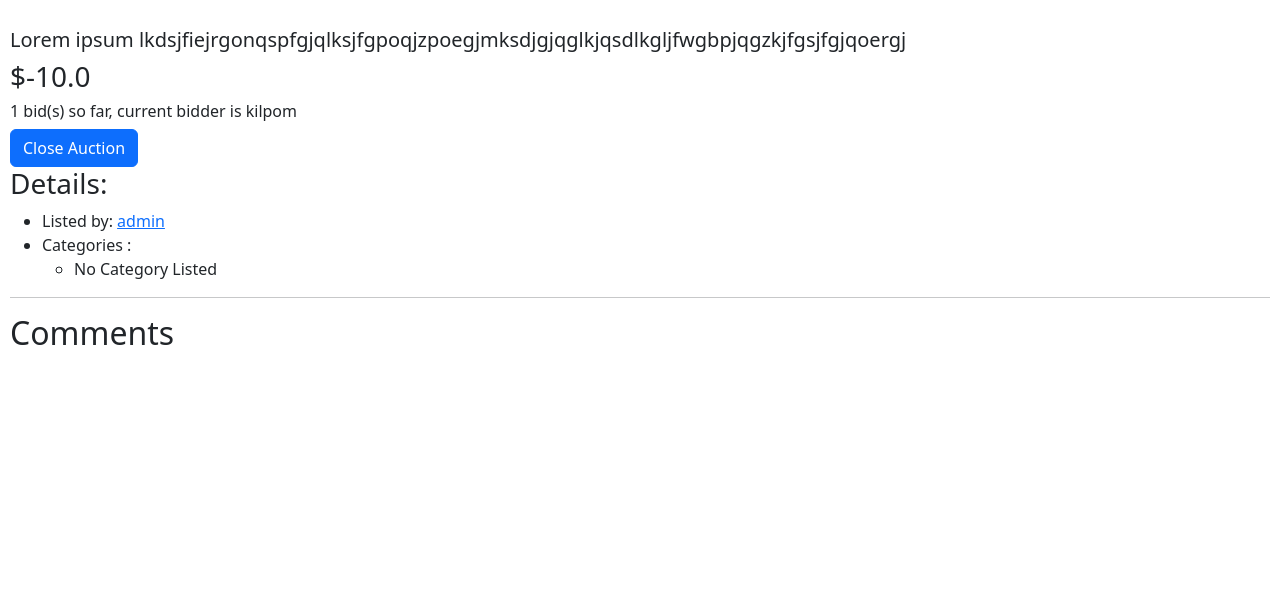
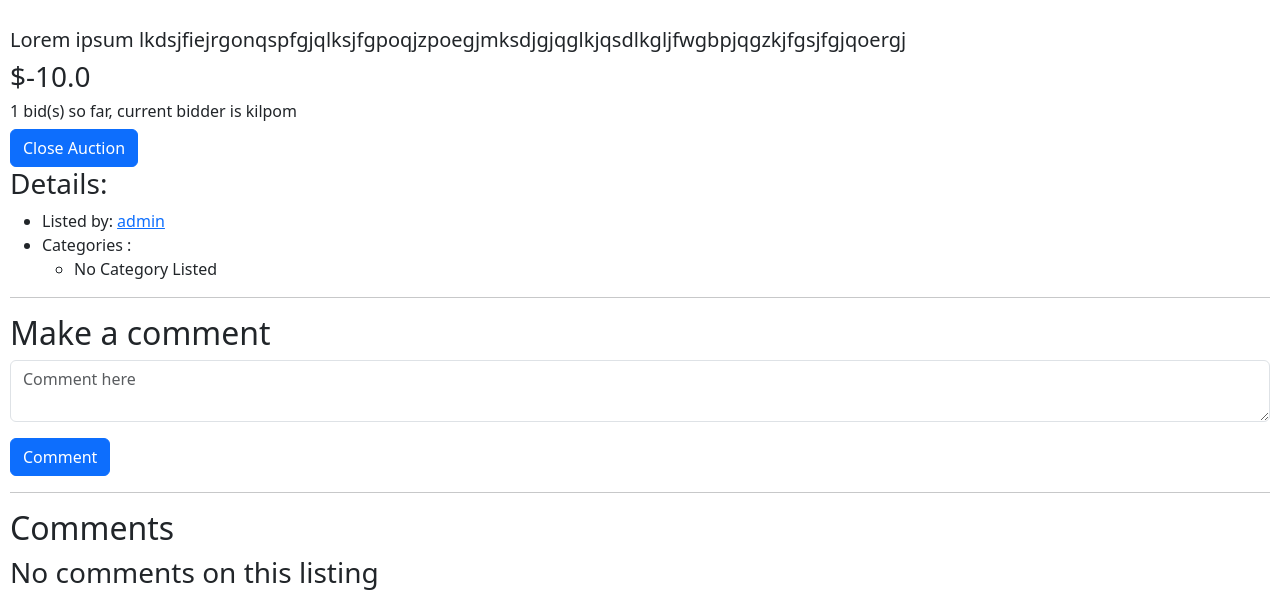
Before and after one commit to Kwanddwo/cs50, a Django app: page /listing/2 in a window 1280 px wide. Shown: the part 569-1176 px from the top of the page. Before the commit the page ends 914 px from the top, so only its background shows below. Run offline with Django 3.2, Linux system fonts and the light colour scheme; a user stored in the database is signed in; data comes from the database, SQL or seed files in the repository; both versions use the stored data as it was after the commit.

Commit message:
Added comments

```diff
--- a/commerce/auctions/templates/auctions/listing.html
+++ b/commerce/auctions/templates/auctions/listing.html
@@ -54,8 +54,37 @@
         </li>
     </ul>
     <hr>
+    <h2>Make a comment</h2>
+    {% if user.is_authenticated %}
+        <form action="{% url 'comment' listing.id %}" method="post">
+            {% csrf_token %}
+            <textarea required class="form-control mb-3" name="text" placeholder="Comment here"></textarea>
+            <input type="hidden" name="commenter" value="{{ user.id }}">
+            <button class="btn btn-primary" type="submit">Comment</button>
+            <input type="hidden" name="delete">
+        </form>
+    {% else %}
+        <h6><a href="{% url 'login_view' %}">Login</a>to comment</h6>
+    {% endif %}
+    <hr>
     <h2>Comments</h2>
     {% for comment in listing.comments.all %}
-        TODO: Make comment cards!!
+        <div class="card">
+            <div class="card-body">
+                <h5 class="card-title">
+                    <a href="{% url 'user_view' comment.commenter %}">{{ comment.commenter }}</a>
+                </h5>
+                <p class="card-text">{{ comment.text }}</p>
+                <p class="card-text text-muted">{{ comment.date }}</p>
+                {% if user == comment.commenter %}
+                    <form action="{% url 'comment' listing.id %}" method="post">
+                        {% csrf_token %}
+                        <button type="submit" class="btn btn-danger" name="delete" value="{{ comment.id }}">Delete Comment</button>
+                    </form>
+                {% endif %}
+            </div>
+        </div>
+    {% empty %}
+        <h3>No comments on this listing</h3>
     {% endfor %}
 {% endblock %}
--- a/commerce/auctions/templates/auctions/watchlist.html
+++ b/commerce/auctions/templates/auctions/watchlist.html
@@ -33,6 +33,8 @@
                 </div>
             </div>
         </div>
+    {% empty %}
+        <h3>Watchlist is empty for now</h3>
     {% endfor %}
     </div>
 {% endblock %}
--- a/commerce/auctions/urls.py
+++ b/commerce/auctions/urls.py
@@ -12,5 +12,6 @@ urlpatterns = [
     path("listing/<int:listing_index>/bid", views.bid, name="bid"),
     path("user/<str:username>", views.user_view, name="user_view"),
     path("listing/<int:listing_index>/close", views.close, name="close"),
-    path("watchlist", views.watchlist, name="watchlist")
+    path("watchlist", views.watchlist, name="watchlist"),
+    path("listing/<int:listing_id>/comment", views.comment, name="comment")
 ]
--- a/commerce/auctions/views.py
+++ b/commerce/auctions/views.py
@@ -115,6 +115,7 @@ def close(request, listing_index):
         listing.save()
     return HttpResponseRedirect(reverse("listing", args=[listing_index]))
 
+
 @login_required
 def watchlist(request):
     if request.method == "POST":
@@ -126,6 +127,25 @@ def watchlist(request):
             request.user.watchlist.remove(listing)
 
     return render(request, "auctions/watchlist.html")
+
+
+@login_required
+def comment(request, listing_id):
+    if request.method == "POST":
+        listing = Listing.objects.get(pk=listing_id)
+
+        if request.POST["delete"]:
+           comment = Comment.objects.get(pk=request.POST["delete"])
+           comment.delete()
+           return HttpResponseRedirect(reverse("listing", args=[listing_id]))
+
+        if not request.POST["text"]:
+            return HttpResponse("Error: Comment is empty")
+        comment = Comment(listing=listing, text=request.POST["text"], commenter=request.user)
+        comment.save()
+
+    return HttpResponseRedirect(reverse("listing", args=[listing_id]))
+
 
 def login_view(request):
     if request.method == "POST":
```
Also changed, not shown: commerce/auctions/migrations/0005_comment_listing.py (added), commerce/db.sqlite3.
